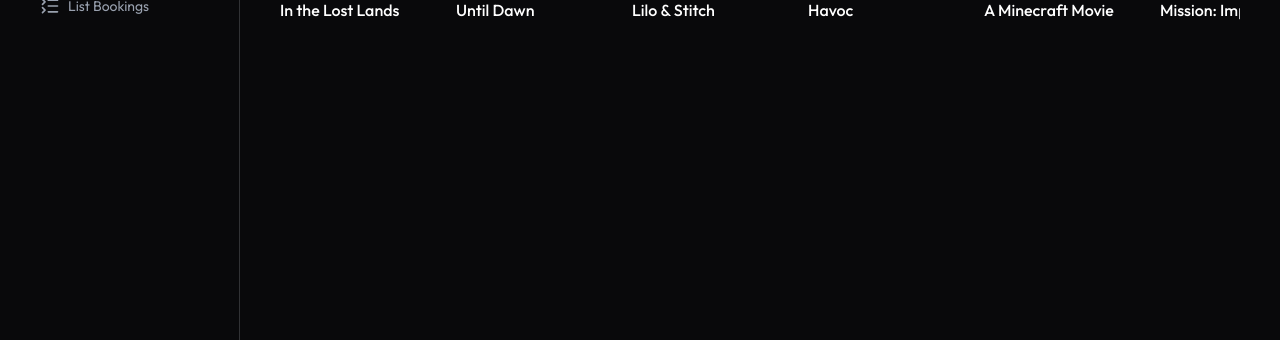
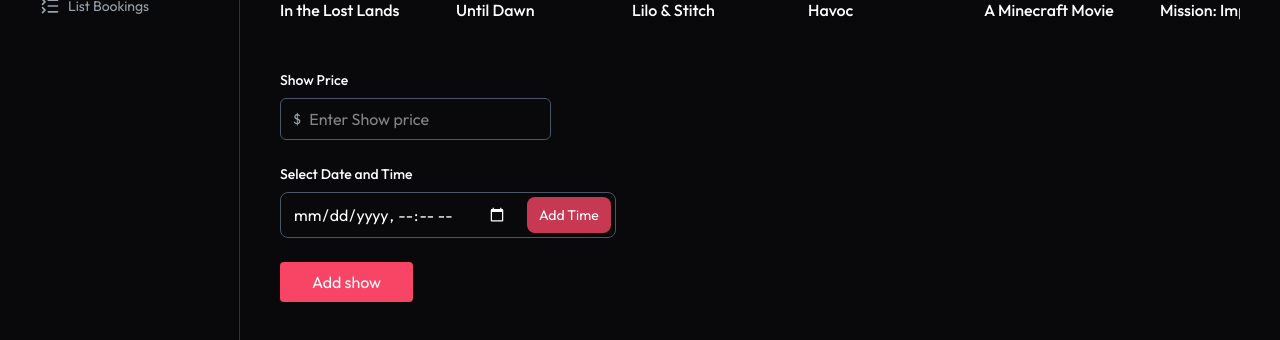
Before and after one commit to Amhar-code/QuickShow, a React (Vite) app in the folder client/: page /admin/add-shows in a window 1280 px wide. Shown: the part 342-682 px from the top of the page. Built offline with nearby package versions, Linux system fonts and the light colour scheme.

Commit message:
fix: correct date-time selection logic and state management in AddShows

```diff
--- a/client/src/index.css
+++ b/client/src/index.css
@@ -1,23 +1,31 @@
-@import url('https://fonts.googleapis.com/css2?family=Outfit:wght@100..900&display=swap');
+@import url("https://fonts.googleapis.com/css2?family=Outfit:wght@100..900&display=swap");
 @import "tailwindcss";
 
-@theme{
-    --color-primary: #F84565;
-    --color-primary-dull: #D63854;
-
+@theme {
+  --color-primary: #f84565;
+  --color-primary-dull: #d63854;
 }
 
-*{
-     font-family: "Outfit", sans-serif;
-     scrollbar-width: thin;
-     scrollbar-color: #787777 #1e1e1e;
+* {
+  font-family: "Outfit", sans-serif;
+  scrollbar-width: thin;
+  scrollbar-color: #787777 #1e1e1e;
 }
 
-body{
-    color: white;
-    background-color: #09090B;
+body {
+  color: white;
+  background-color: #09090b;
 }
 
-.no-scrollbar{
-    scrollbar-width: none;
+.no-scrollbar {
+  scrollbar-width: none;
 }
+
+input::-webkit-inner-spin-button,
+input::-webkit-outer-spin-button {
+  -webkit-appearance: none;
+}
+
+::-webkit-calendar-picker-indicator {
+  filter: invert(1);
+}
--- a/client/src/pages/admin/AddShows.jsx
+++ b/client/src/pages/admin/AddShows.jsx
@@ -2,7 +2,7 @@
 import { dummyShowsData } from '../../assets/assets';
 import Loading from '../../components/Loading';
 import Title from '../../components/admin/Title';
-import { StarIcon, CheckIcon } from 'lucide-react';
+import { StarIcon, CheckIcon, Trash2 } from 'lucide-react';
 import { KConverter } from '../../lib/KConverter';
 
 export const AddShows = () => {
@@ -16,6 +16,36 @@
 
     const fetchNowPlayingMovies = async () => {
         setNowPlayingMovies(dummyShowsData);
+    };
+
+    const handleDateTimeAdd = () => {
+        if (!dateTimeInput) return;
+        const [date, time] = dateTimeInput.split("T");
+        if (!date || !time) return;
+
+        setDateTimeSelection((prev) => {
+            const times = prev[date] || [];
+            if (!times.includes(time)) {
+                return { ...prev, [date]: [...times, time] };
+            }
+            return prev;
+        });
+
+        setDateTimeInput("");
+    };
+
+    const handleRemoveTime = (date, time) => {
+        setDateTimeSelection((prev) => {
+            const filteredTimes = prev[date].filter((t) => t !== time);
+            if (filteredTimes.length === 0) {
+                const { [date]: _, ...rest } = prev;
+                return rest;
+            }
+            return {
+                ...prev,
+                [date]: filteredTimes,
+            };
+        });
     };
 
     useEffect(() => {
@@ -62,6 +92,74 @@
                     </div>
                 </div>
             </div>
+
+            {/* show price input*/}
+            <div className='mt-8'>
+                <label className='block text-sm font-medium mb-2'>Show Price</label>
+                <div className='inline-flex items-center gap-2 border border-gray-600 px-3 py-2 rounded-md'>
+                    <p className='text-gray-400 text-sm'>{currency}</p>
+                    <input
+                        min={0}
+                        type='number'
+                        value={showPrice}
+                        onChange={(e) => setShowPrice(e.target.value)}
+                        placeholder='Enter Show price'
+                        className='outline-none'
+                    />
+                </div>
+            </div>
+
+            {/* Date & Time Selection */}
+            <div className='mt-6'>
+                <label className='block text-sm font-medium mb-2'>Select Date and Time</label>
+                <div className='inline-flex gap-5 border border-gray-600 p-1 pl-3 rounded-lg'>
+                    <input
+                        type='datetime-local'
+                        value={dateTimeInput}
+                        onChange={(e) => setDateTimeInput(e.target.value)}
+                        className='outline-none rounded-md'
+                    />
+                    <button
+                        onClick={handleDateTimeAdd}
+                        className='bg-primary/80 text-white px-3 py-2 text-sm rounded-lg hover:bg-primary cursor-pointer'
+                    >
+                        Add Time
+                    </button>
+                </div>
+            </div>
+
+            {/*Display Selected time */}
+            {Object.keys(dateTimeSelection).length > 0 && (
+                <div className='mt-6'>
+                    <h2 className='mb-2'>Selected Date-Time</h2>
+                    <ul className='space-y-3'>
+                        {Object.entries(dateTimeSelection).map(([date, times]) => (
+                            <li key={date}>
+                                <div className='font-medium'>{date}</div>
+                                <div className='flex flex-wrap gap-2 mt-1 text-sm'>
+                                    {times.map((time) => (
+                                        <div
+                                            key={time}
+                                            className='border border-primary px-2 py-1 flex items-center rounded'
+                                        >
+                                            <span>{time}</span>
+                                            <Trash2
+                                                onClick={() => handleRemoveTime(date, time)}
+                                                width={15}
+                                                className='ml-2 text-red-500 hover:text-red-700 cursor-pointer'
+                                            />
+                                        </div>
+                                    ))}
+                                </div>
+                            </li>
+                        ))}
+                    </ul>
+                </div>
+            )}
+            <button className='bg-primary text-white px-8 py-2 mt-6 rounded
+            hover:bg-primary/90 transition-all cursor-pointer'>
+                Add show
+            </button>
         </>
     ) : (
         <Loading />
```
